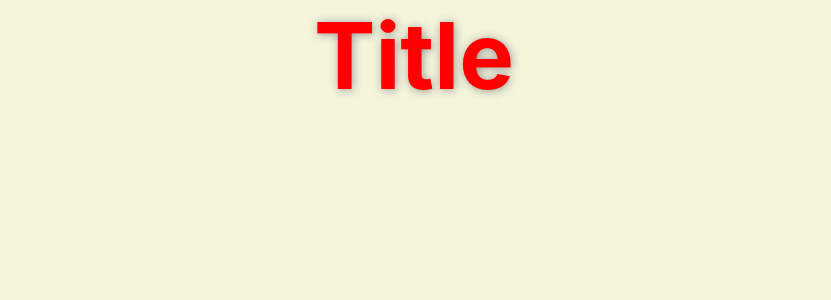
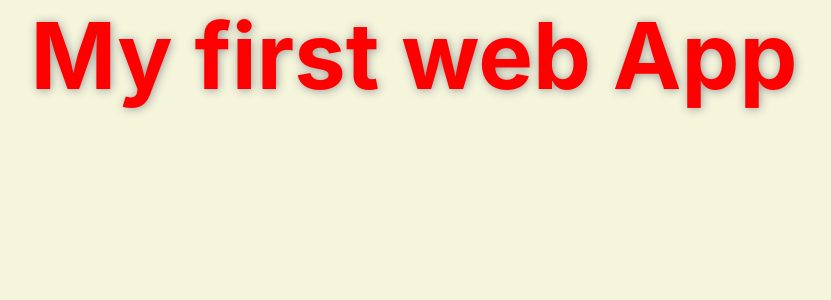
Before and after one commit to souravjana96/Gen_AI_Web_App, a React (Vite) app: page / in a window 1280 px wide. Shown: the top 300 px of the page, without its empty margins (226-1057 px from the left). Built offline with nearby package versions, Linux system fonts and the light colour scheme.

Commit message:
DhruvilT, modified the title of web app

```diff
--- a/src/App.jsx
+++ b/src/App.jsx
@@ -3,7 +3,7 @@ import "./App.css";
 function App() {
   return (
     <div className="main-container">
-      <h1>Title</h1>
+      <h1>My first web App</h1>
     </div>
   );
 }
```
